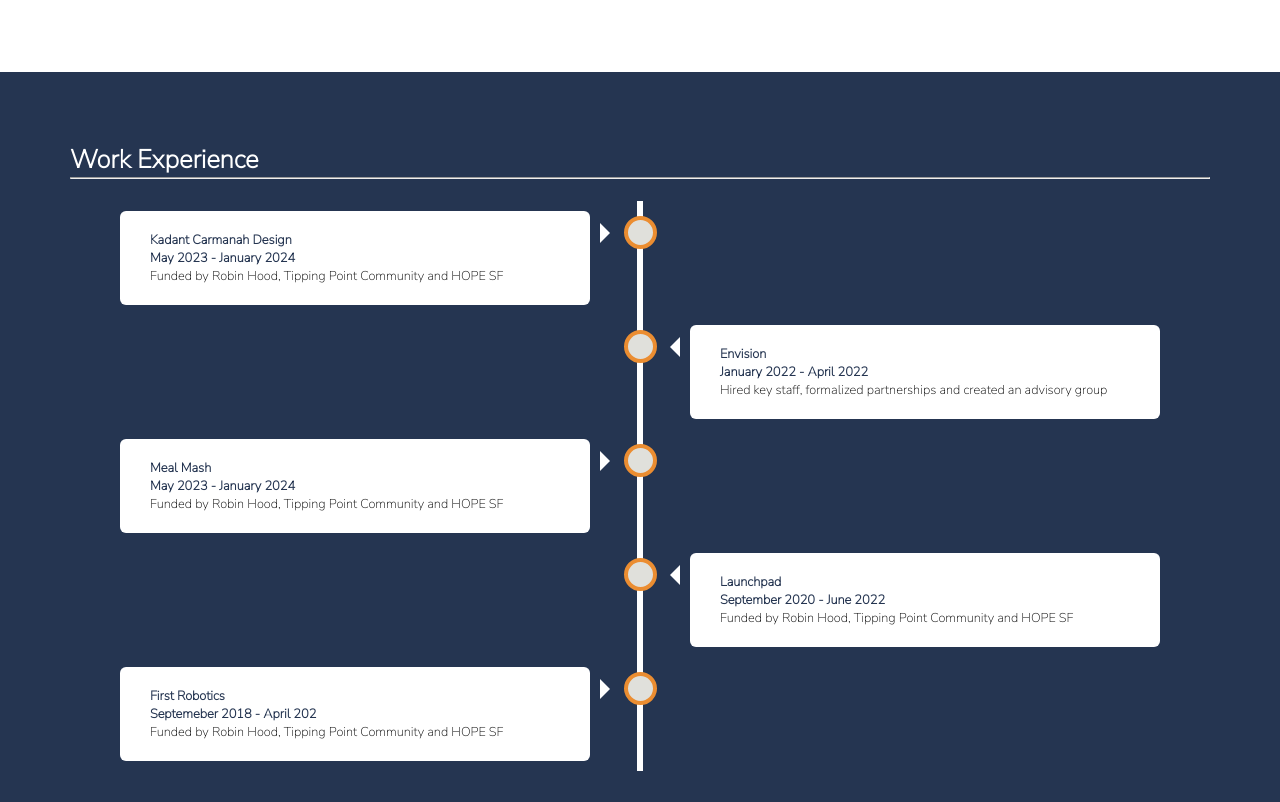
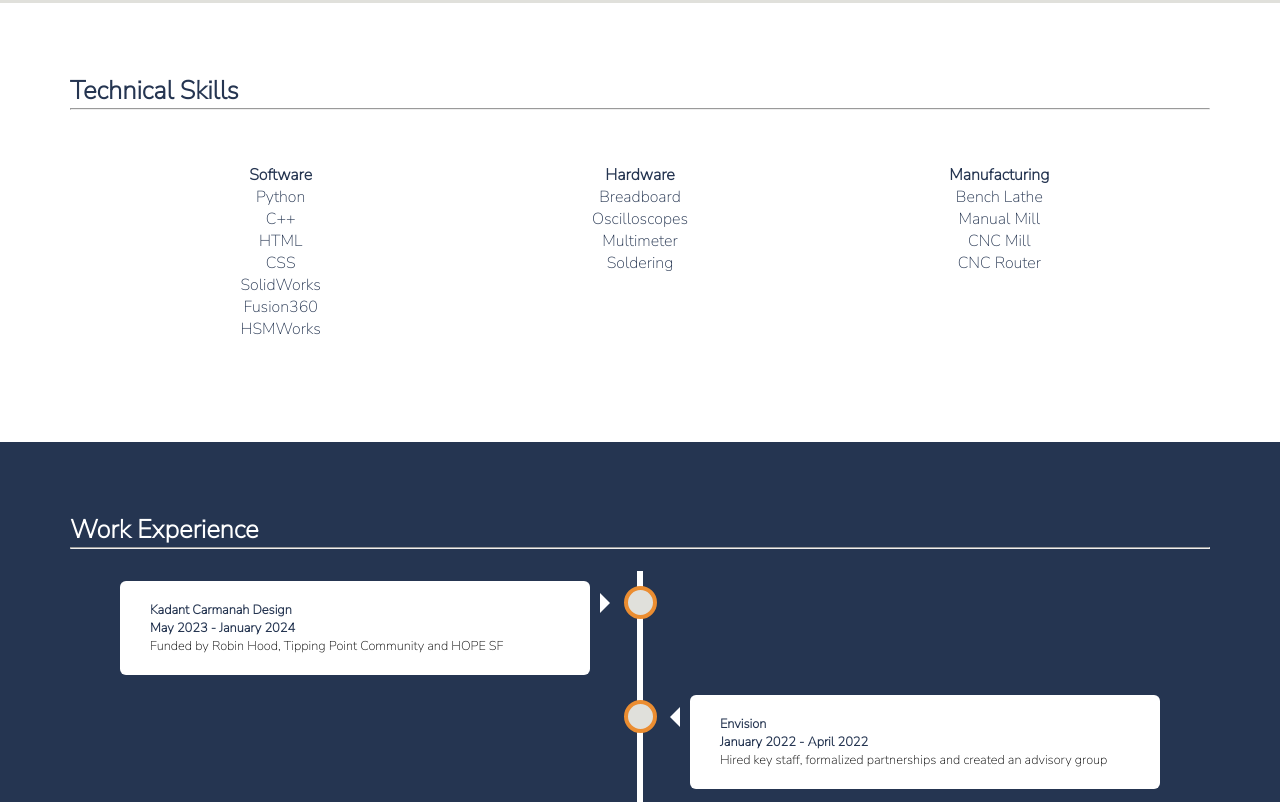
Before and after one commit to Caden-lee/webby, a plain HTML site: page index.html in a window 1280 px wide. Shown: the part 1340-2142 px from the top of the page. Drawn offline with Linux system fonts and the light colour scheme.

Commit message:
Technical Skills Table and Education

```diff
--- a/index.html
+++ b/index.html
@@ -4,11 +4,11 @@
 <link rel="stylesheet" href="wildstyle.css">
 </head>
 <body>
-    <ul>
-        <li><a class="active" href="#home">Home</a></li>
-        <li><a href="#news">News</a></li>
-        <li><a href="#contact">Contact</a></li>
-        <li><a href="#about">About</a></li>
+    <ul class = 'navigation'>
+        <li class = 'navigationbar'><a class="active" href="#home">Home</a></li>
+        <li class = 'navigationbar'><a href="#news">News</a></li>
+        <li class = 'navigationbar'><a href="#contact">Contact</a></li>
+        <li class = 'navigationbar'><a href="#about">About</a></li>
     </ul>
     <style>
         @import url('https://fonts.googleapis.com/css2?family=Nunito+Sans:wght@200&display=swap');
@@ -24,8 +24,8 @@
     </div>
     <div class = "education">
         <h2>Education</h2>
+        <br>
         <hr>
-        <br>
         <table>
                 <tr>
                     <td>
@@ -42,24 +42,52 @@
                     </td>
                 </tr>
         </table>
-
-
-
-
-        <!-- <div class = "educationtext">
-            <h3>University of British Columbia</h3>
-            <p> Bachelor of Applied Science Co-op - Mechanical Engineering</p>
-        </div>
         <br>
-        <div class = "educationtext">
-            <h3>Crescent School</h3>
-            <p>Ontario Secondary School Diploma</p>
-        </div> -->
     </div>
     <div class = "technicalskills">
         <h2>Technical Skills</h2>
         <hr>
         <br>
+        <table class = 'technicaltable'>
+            <tr>
+                <td class = 'technicaltdcol'>
+                    <h3>Software</h3>
+                    <ul style = "list-style-type: none ;">
+                        <li>Python</li>
+                        <li>C++</li>
+                        <li>HTML</li>
+                        <li>CSS</li>
+                        <li>SolidWorks</li>
+                        <li>Fusion360</li>
+                        <li>HSMWorks</li>
+                    </ul>
+                </td>
+                <td class = 'technicaltdcol'>
+                    <h3>Hardware</h3>
+                    <ul style = "list-style-type: none ;">
+                        <li>Breadboard</li>
+                        <li>Oscilloscopes</li>
+                        <li>Multimeter</li>
+                        <li>Soldering</li>
+                        <br>
+                        <br>
+                        <br>
+                    </ul>
+                </td>
+                <td class = 'technicaltdcol'>
+                    <h3>Manufacturing</h3>
+                    <ul style = "list-style-type: none ;">
+                        <li>Bench Lathe</li>
+                        <li>Manual Mill</li>
+                        <li>CNC Mill</li>
+                        <li>CNC Router</li>
+                        <br>
+                        <br>
+                        <br>
+                    </ul>
+                </td>
+            </tr>
+    </table>
     </div>
     <div class = "experience">
         <h2>Work Experience</h2>
--- a/wildstyle.css
+++ b/wildstyle.css
@@ -1,5 +1,5 @@
 /* Navigation bar*/
-ul {
+.navigation{
     list-style-type: none;
     margin: 0;
     padding: 0 0;
@@ -7,7 +7,7 @@ ul {
     background-color: #253551;
   }
 
-  li {
+  .navigationbar {
     float: left;
   }
 
@@ -110,7 +110,7 @@ ul {
     padding: 70px;
 }
 .educationimg{
-  height: 14vh;
+  height: 20vh;
 }
 .technicalskills{
     background-color: white;
@@ -289,10 +289,21 @@ p {
     font-family: 'Nunito Sans', serif;
     font-size: max(3px, 1vw);
 }
-table, th, tr{
+table{
+  padding: 30px;
   width: 100%;
   text-align: center;
 }
 td{
   width: 50%
 }
+.technicaltable{
+  padding: 30px;
+  width: 100%;
+  text-align: center ;
+  vertical-align: text-top;
+}
+.technicaltdcol{
+  list-style-type: none;
+  width: 33%;
+}
```
